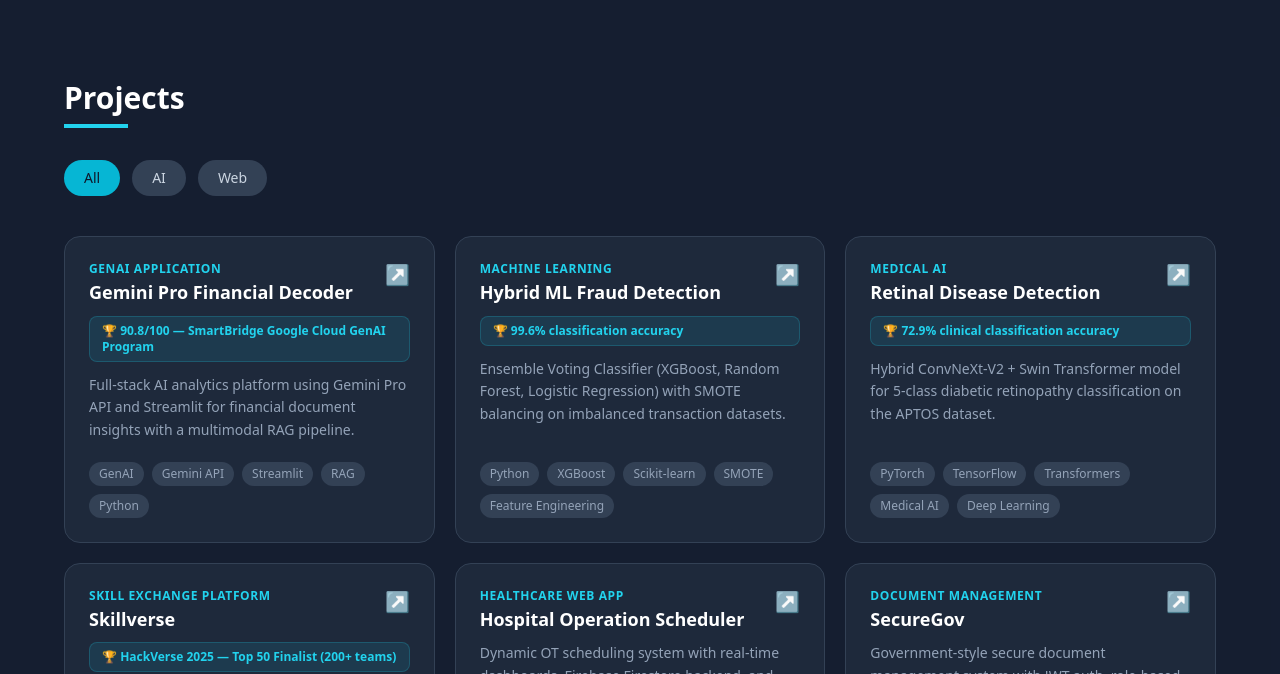
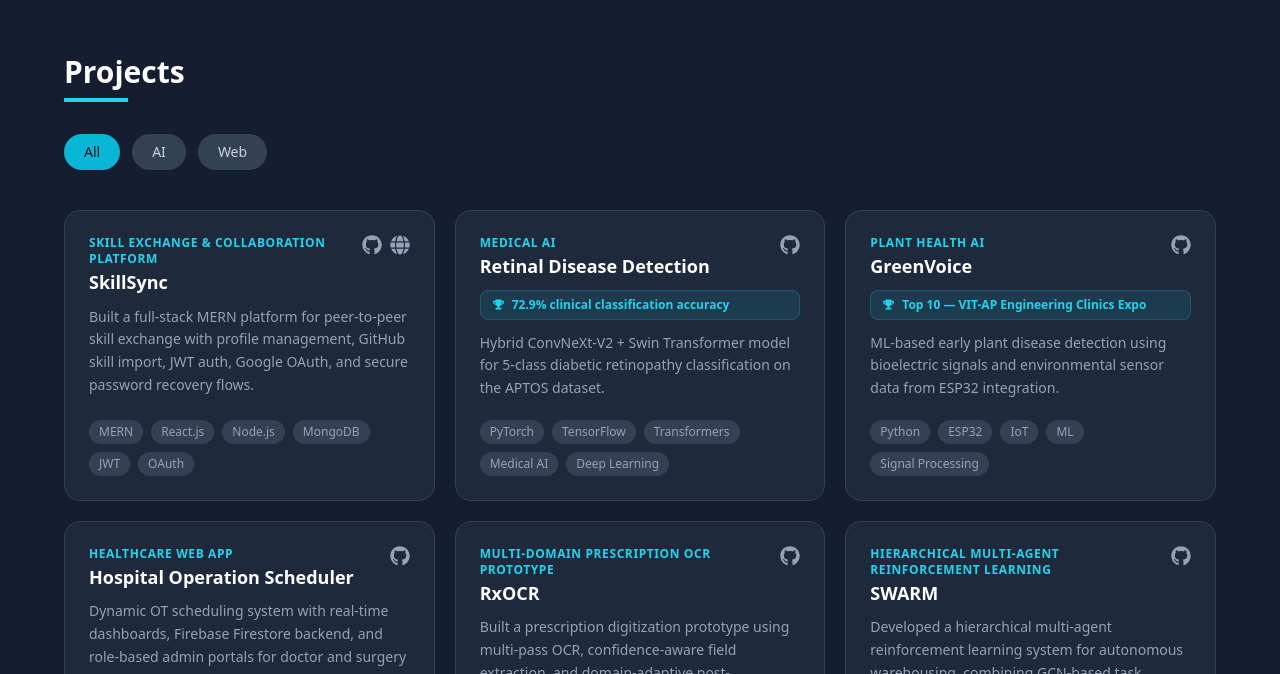
Before and after one commit to sreesaivardhan/portfolio, a React (Vite) app: page / in a window 1280 px wide. Shown: the part 2932-3606 px from the top of the page. Built offline with nearby package versions, Linux system fonts and the light colour scheme.

Commit message:
Project updates and resume update

```diff
--- a/src/components/Projects.jsx
+++ b/src/components/Projects.jsx
@@ -1,5 +1,7 @@
 import { useState } from 'react'
 import { projects } from '../data/portfolioData'
+import { FaGithub, FaGlobe } from 'react-icons/fa'
+import { FaTrophy } from 'react-icons/fa'
 
 export default function Projects() {
   const [active, setActive] = useState('All')
@@ -27,6 +29,8 @@ export default function Projects() {
         <div className="grid md:grid-cols-2 lg:grid-cols-3 gap-5">
           {filtered.map((p, i) => (
             <div key={i} className="bg-slate-800 border border-slate-700 rounded-2xl p-6 flex flex-col hover:border-cyan-400/40 hover:-translate-y-1 transition-all duration-200">
+
+              {/* Title row with GitHub + Globe icons top-right */}
               <div className="flex justify-between items-start mb-3">
                 <div>
                   <p className="text-cyan-400 text-xs font-semibold tracking-wider mb-1">
@@ -34,18 +38,33 @@ export default function Projects() {
                   </p>
                   <h3 className="text-white font-bold text-lg leading-tight">{p.title}</h3>
                 </div>
-                {p.github && (
-                  <a href={p.github} target="_blank" rel="noopener noreferrer"
-                    className="text-slate-400 hover:text-cyan-400 transition-colors text-xl ml-2 flex-shrink-0">
-                    ↗
-                  </a>
-                )}
+
+                {/* Icon cluster top-right */}
+                <div className="flex items-center gap-2 ml-2 flex-shrink-0">
+                  {p.github && (
+                    <a href={p.github} target="_blank" rel="noopener noreferrer"
+                      className="text-slate-400 hover:text-cyan-400 transition-colors"
+                      title="View Source">
+                      <FaGithub className="text-xl" />
+                    </a>
+                  )}
+                  {p.live && (
+                    <a href={p.live} target="_blank" rel="noopener noreferrer"
+                      className="text-slate-400 hover:text-cyan-400 transition-colors"
+                      title="Live Demo">
+                      <FaGlobe className="text-xl" />
+                    </a>
+                  )}
+                </div>
               </div>
 
               {p.highlight && (
                 <div className="bg-cyan-400/10 border border-cyan-400/20 rounded-lg px-3 py-1.5 mb-3">
-                  <p className="text-cyan-400 text-xs font-semibold">🏆 {p.highlight}</p>
-                </div>
+                  <p className="flex items-center gap-2 text-cyan-400 text-xs font-semibold">
+                    <FaTrophy className="text-[11px] flex-shrink-0" />
+                    <span>{p.highlight}</span>
+                    </p>
+                    </div>
               )}
 
               <p className="text-slate-400 text-sm leading-relaxed flex-grow">{p.description}</p>
--- a/src/data/portfolioData.js
+++ b/src/data/portfolioData.js
@@ -63,24 +63,15 @@ export const experience = [
 
 export const projects = [
   {
-    title: "Gemini Pro Financial Decoder",
-    subtitle: "GenAI Application",
+  title: "SkillSync",
+  subtitle: "Skill Exchange & Collaboration Platform",
   description:
-      "Full-stack AI analytics platform using Gemini Pro API and Streamlit for financial document insights with a multimodal RAG pipeline.",
-    tags: ["GenAI", "Gemini API", "Streamlit", "RAG", "Python"],
-    github: "https://github.com/sreesaivardhan/gemini-financial-decoder",
-    category: "AI",
-    highlight: "90.8/100 — SmartBridge Google Cloud GenAI Program",
-  },
-  {
-    title: "Hybrid ML Fraud Detection",
-    subtitle: "Machine Learning",
-    description:
-      "Ensemble Voting Classifier (XGBoost, Random Forest, Logistic Regression) with SMOTE balancing on imbalanced transaction datasets.",
-    tags: ["Python", "XGBoost", "Scikit-learn", "SMOTE", "Feature Engineering"],
-    github: "https://github.com/sreesaivardhan/ML-FRAUD-DETECTION-PROJECT",
-    category: "AI",
-    highlight: "99.6% classification accuracy",
+    "Built a full-stack MERN platform for peer-to-peer skill exchange with profile management, GitHub skill import, JWT auth, Google OAuth, and secure password recovery flows.",
+  tags: ["MERN", "React.js", "Node.js", "MongoDB", "JWT", "OAuth"],
+  github: "https://github.com/your-username/skillsync",
+  live: "https://your-live-link.com",
+  category: "Web",
+  highlight: null,
 },
   {
     title: "Retinal Disease Detection",
@@ -93,14 +84,14 @@ export const projects = [
     highlight: "72.9% clinical classification accuracy",
   },
   {
-    title: "Skillverse",
-    subtitle: "Skill Exchange Platform",
+    title: "GreenVoice",
+    subtitle: "Plant Health AI",
     description:
-      "Full-stack MERN platform for peer-to-peer skill exchange with time-credit tracking, JWT auth, and WebRTC live mentorship sessions.",
-    tags: ["MERN", "WebRTC", "JWT", "MongoDB", "React.js"],
-    github: "https://github.com/sreesaivardhan/SKILLVERSE",
-    category: "Web",
-    highlight: "HackVerse 2025 — Top 50 Finalist (200+ teams)",
+      "ML-based early plant disease detection using bioelectric signals and environmental sensor data from ESP32 integration.",
+    tags: ["Python", "ESP32", "IoT", "ML", "Signal Processing"],
+    github: "https://github.com/R-J-N-1810/Green-Voice",
+    category: "AI",
+    highlight: "Top 10 — VIT-AP Engineering Clinics Expo",
   },
   {
     title: "Hospital Operation Scheduler",
@@ -110,6 +101,26 @@ export const projects = [
     tags: ["Firebase", "Node.js", "JavaScript", "RBAC", "Real-time"],
     github: "https://github.com/sreesaivardhan/hospital-operation-scheduler",
     category: "Web",
+    highlight: null,
+  },
+  {
+  title: "RxOCR",
+  subtitle: "Multi-Domain Prescription OCR Prototype",
+  description:
+    "Built a prescription digitization prototype using multi-pass OCR, confidence-aware field extraction, and domain-adaptive post-processing for dental and general hospital prescriptions.",
+  tags: ["Python", "Streamlit", "EasyOCR", "OCR", "Healthcare AI"],
+  github: "https://github.com/sreesaivardhan/prescription-ocr-prototype",
+  category: "AI",
+  highlight: null,
+},
+  {
+  title: "SWARM",
+  subtitle: "Hierarchical Multi-Agent Reinforcement Learning",
+  description:
+    "Developed a hierarchical multi-agent reinforcement learning system for autonomous warehousing, combining GCN-based task allocation, PPO-based navigation, and safety constraints through control barrier functions.",
+  tags: ["Python", "RL", "PPO", "GCN", "Multi-Agent Systems"],
+  github: "https://github.com/sreesaivardhan/SWARM-HMARL",
+  category: "AI",
   highlight: null,
 },
   {
@@ -123,23 +134,23 @@ export const projects = [
     highlight: null,
   },
   {
-    title: "GreenVoice",
-    subtitle: "Plant Health AI",
+    title: "Hybrid ML Fraud Detection",
+    subtitle: "Machine Learning",
     description:
-      "ML-based early plant disease detection using bioelectric signals and environmental sensor data from ESP32 integration.",
-    tags: ["Python", "ESP32", "IoT", "ML", "Signal Processing"],
-    github: "https://github.com/R-J-N-1810/Green-Voice",
+      "Ensemble Voting Classifier (XGBoost, Random Forest, Logistic Regression) with SMOTE balancing on imbalanced transaction datasets.",
+    tags: ["Python", "XGBoost", "Scikit-learn", "SMOTE", "Feature Engineering"],
+    github: "https://github.com/sreesaivardhan/ML-FRAUD-DETECTION-PROJECT",
     category: "AI",
-    highlight: "Top 10 — VIT-AP Engineering Clinics Expo",
+    highlight: null,
   },
   {
-    title: "ChatChime",
-    subtitle: "Real-Time Chat App",
+  title: "Semantic Search Engine",
+  subtitle: "Cluster-Aware Semantic Search System",
   description:
-      "Real-time messaging platform supporting multiple chat rooms with WebSocket communication, persistent sessions, and offline message handling.",
-    tags: ["Node.js", "Firebase", "WebSockets", "JavaScript", "Real-time"],
-    github: "https://github.com/sreesaivardhan/ChatChime",
-    category: "Web",
+    "Built a semantic search engine with cluster-aware caching, FAISS retrieval, GMM clustering, and cluster keyword analysis for efficient paraphrase-aware search over 20 Newsgroups data.",
+  tags: ["Python", "FAISS", "FastAPI", "GMM", "NLP"],
+  github: "https://github.com/sreesaivardhan/semantic-search-system",
+  category: "AI",
   highlight: null,
 },
   {
@@ -149,6 +160,25 @@ export const projects = [
       "Immersive 3D-style virtual gallery for exploring curated digital artworks with responsive design, smooth navigation, and dynamic content rendering.",
     tags: ["React.js", "JavaScript", "HTML/CSS", "UI Design", "Responsive"],
     github: "https://github.com/sreesaivardhan/virtual-gallery",
+    category: "Web",
+    highlight: null,
+  },
+  {
+    title: "Gemini Pro Financial Decoder",
+    subtitle: "GenAI Application",
+    description:
+      "Full-stack AI analytics platform using Gemini Pro API and Streamlit for financial document insights with a multimodal RAG pipeline.",
+    tags: ["GenAI", "Gemini API", "Streamlit", "RAG", "Python"],
+    github: "https://github.com/sreesaivardhan/gemini-financial-decoder",
+    category: "AI",
+    highlight: null,},
+    {
+    title: "ChatChime",
+    subtitle: "Real-Time Chat App",
+    description:
+      "Real-time messaging platform supporting multiple chat rooms with WebSocket communication, persistent sessions, and offline message handling.",
+    tags: ["Node.js", "Firebase", "WebSockets", "JavaScript", "Real-time"],
+    github: "https://github.com/sreesaivardhan/ChatChime",
     category: "Web",
     highlight: null,
   },
@@ -195,31 +225,10 @@ export const certifications = [
 
 export const achievements = [
   {
-    title: "Vice President – Machine Learning Club",
-    org: "VIT-AP University (MLC)",
-    duration: "Dec 2023 – Present",
-    icon: "🏛️",
-    points: [
-      "Spearheading operations managing 10+ members across technical and non-technical departments.",
-      "Orchestrated 10+ annual ML workshops, competitions, and technical sessions.",
-      "Drove a 45% club membership increase through hands-on project initiatives.",
-    ],
-  },
-  {
-    title: "HackVerse 2025 – National Hackathon",
-    org: "Top 50 Finalist — 200+ competing teams",
-    duration: "April 2025",
-    icon: "🥇",
-    points: [
-      "Built Skillverse AI-powered skill exchange platform using MERN stack in 24 hours.",
-      "Ranked top 25% with full-stack implementation and real-time WebRTC features.",
-    ],
-  },
-  {
     title: "Registered Design Contributor",
     org: "Smart Power Bank — Indian Designs Act",
     duration: "2025",
-    icon: "📜",
+    icon: "certificate",
     points: [
       "Co-contributor to a multi-function smart power bank registered under the Indian Designs Act.",
       "Design Registration Number: 455127-001.",
@@ -229,9 +238,30 @@ export const achievements = [
     title: "Top 10 Project – Engineering Clinics Expo",
     org: "VIT-AP University",
     duration: "2025",
-    icon: "🏆",
+    icon: "trophy",
     points: [
       "GreenVoice selected among Top 10 projects at the VIT-AP Engineering Clinics Expo.",
     ],
   },
-];
+  {
+    title: "Vice President – Machine Learning Club",
+    org: "VIT-AP University (MLC)",
+    duration: "Dec 2023 – May 2026",
+    icon: "leadership",
+    points: [
+      "Won the Best Technical Club Award for 2025-2026 at VIT-AP University.",
+      "Spearheading operations managing 10+ groups across technical and non-technical departments.",
+      "Orchestrated 10+ annual ML workshops, competitions, and technical sessions.",
+    ],
+  },
+  {
+    title: "HackVerse 2025 – National Hackathon",
+    org: "Top 50 Finalist — 200+ competing teams",
+    duration: "April 2025",
+    icon: "medal",
+    points: [
+      "Built AI-powered skill exchange platform using MERN stack.",
+      "Ranked top 25% with full-stack implementation and real-time WebRTC features.",
+    ],
+  },
+]
```
Also changed, not shown: src/components/About.jsx (+4 -6 lines), src/components/Achievements.jsx (+21 -3 lines). Lines whose indentation alone changed are shown as unchanged.
